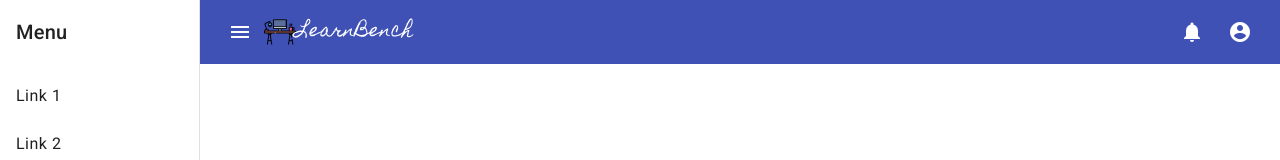
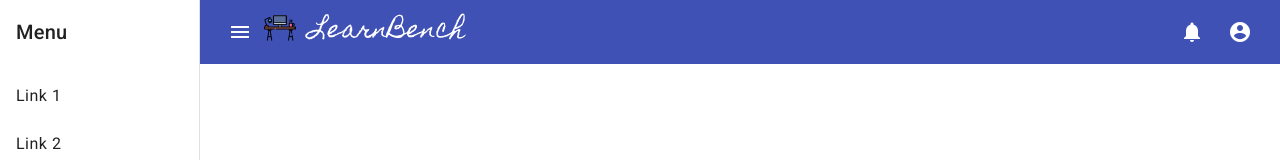
Before and after one commit to ludmilalima/co-lecione, an Angular app in the folder client/: page /navigation in a window 1280 px wide. Shown: the top 160 px of the page. Built offline with nearby package versions, Linux system fonts and the light colour scheme.

Commit message:
Add ícone do projeto e fonte para título

```diff
--- a/client/src/app/pages/navigation/navigation.component.css
+++ b/client/src/app/pages/navigation/navigation.component.css
@@ -21,6 +21,6 @@
 }
 
 .project-title {
-  font-family: "Homemade Apple", sans-serif;
-  font-size: large;
+  font-family: "Homemade Apple";
+  font-size: x-large;
 }
--- a/client/src/app/pages/navigation/navigation.component.html
+++ b/client/src/app/pages/navigation/navigation.component.html
@@ -24,9 +24,8 @@
       >
         <mat-icon aria-label="Side nav toggle icon">menu</mat-icon>
       </button>
-      <img [src]="iconPath" alt="Ícone">
-      <span class="project-title">LearnBench</span>
-      <span> </span>
+      <span><img [src]="iconPath" alt="Ícone">&nbsp;</span>
+      <span class="project-title">&nbsp;LearnBench&nbsp;</span>
       <span class="fill-remaining-space"></span>
       <span>
         <button
```
